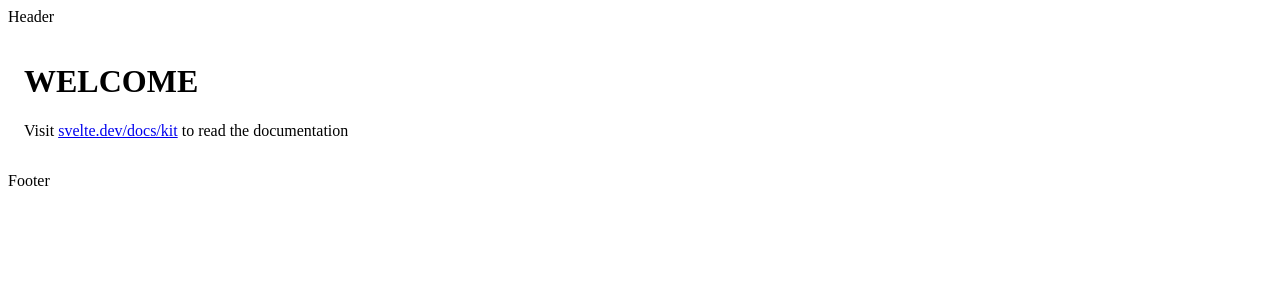
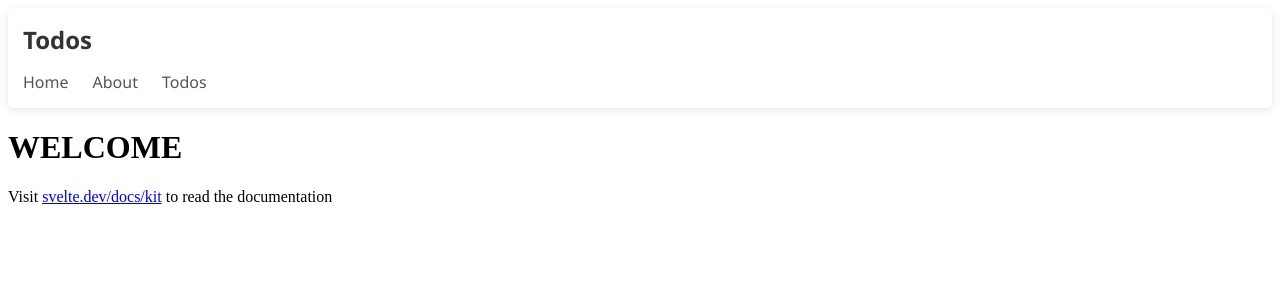
Before and after one commit to GangOn0215/interior_shop_FE_svelte, a SvelteKit app: page / in a window 1280 px wide. Shown: the top 300 px of the page. Built offline with nearby package versions, Linux system fonts and the light colour scheme.

Commit message:
[ ADD ] 레이아웃 작업

```diff
--- /dev/null
+++ b/src/lib/components/common/Header.svelte
@@ -0,0 +1,76 @@
+<script>
+  let title = 'Todos';
+  let navItems = [
+    { id: 1, label: 'Home',   href: '/' },
+    { id: 2, label: 'About',  href: '/about' },
+    { id: 3, label: 'Todos',  href: '/practice/project/todos' },
+  ];
+</script>
+
+<div class="todos-header">
+  <h1>{title}</h1>
+  <nav>
+    <ul>
+      {#each navItems as item (item.id) }
+        <li><a href='{item.href}'>{item.label}</a></li>
+      {/each}
+    </ul>
+  </nav>
+</div>
+
+<style lang="scss">
+  @use "sass:color";
+
+  // TodoList와 일치하는 변수 정의
+  $primary-color: #3498db;
+  $secondary-color: #2ecc71;
+  $danger-color: #e74c3c;
+  $text-color: #333;
+  $border-radius: 5px;
+  $box-shadow: 0 2px 10px rgba(0, 0, 0, 0.1);
+
+  .todos-header {
+    width: 100%;
+    margin: 0 auto 20px auto;
+    background-color: white;
+    border-radius: $border-radius;
+    box-shadow: $box-shadow;
+    padding: 15px;
+    box-sizing: border-box;
+    font-family: 'Segoe UI', Tahoma, Geneva, Verdana, sans-serif;
+
+    h1 {
+      margin-top: 0;
+      margin-bottom: 15px;
+      color: $text-color;
+      font-size: 24px;
+      font-weight: 600;
+    }
+  }
+
+  nav {
+    ul {
+      display: flex;
+      list-style-type: none;
+      padding: 0;
+      margin: 0;
+    }
+
+    li {
+      margin-right: 1.5rem;
+      position: relative;
+    }
+
+    a {
+      text-decoration: none;
+      color: #555;
+      font-weight: 400;
+      transition: color 0.2s ease;
+      font-size: 16px;
+
+      &:hover {
+        color: $primary-color;
+      }
+    }
+  }
+</style>
--- a/src/routes/+layout.svelte
+++ b/src/routes/+layout.svelte
@@ -1,24 +1,11 @@
-<script></script>
+<script>
+  import Header from '@/lib/components/common/Header.svelte';
+</script>
+
+<Header />
 
 <div class="app">
-  Header
-
   <main>
     <slot></slot>
   </main>
-
-  Footer
 </div>
-
-<style>
-  .app {
-    display: flex;
-    flex-direction: column;
-    min-height: 100%;
-  }
-
-  main {
-    flex: 1;
-    padding: 1rem;
-  }
-</style>
--- a/src/routes/study/+layout.svelte
+++ b/src/routes/study/+layout.svelte
@@ -1,24 +1 @@
-<script></script>
-
-<div class="app">
-  Header
-
-  <main>
-    <slot></slot>
-  </main>
-
-  Footer
-</div>
-
-<style>
-  .app {
-    display: flex;
-    flex-direction: column;
-    min-height: 100%;
-  }
-
-  main {
-    flex: 1;
-    padding: 1rem;
-  }
-</style>
+<slot />
```
Also changed, not shown: src/lib/components/common/Footer.svelte (added).
